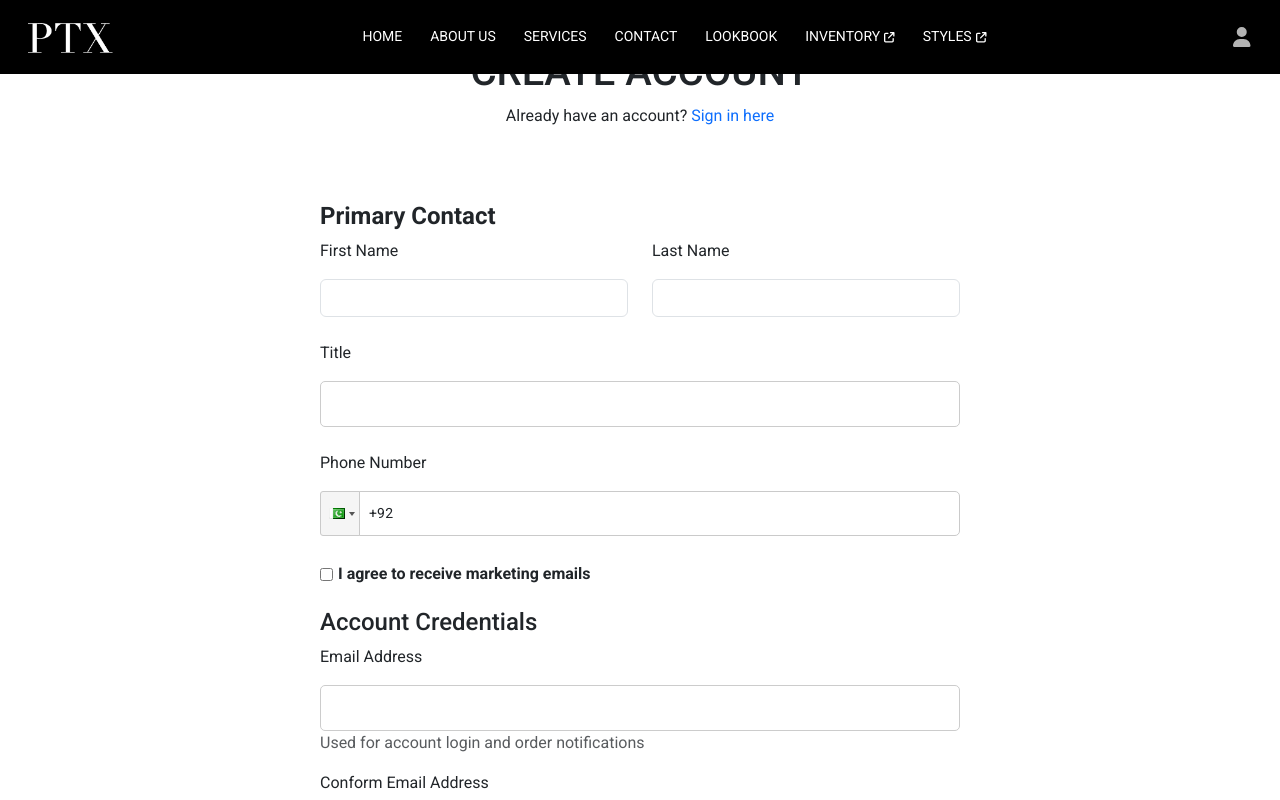
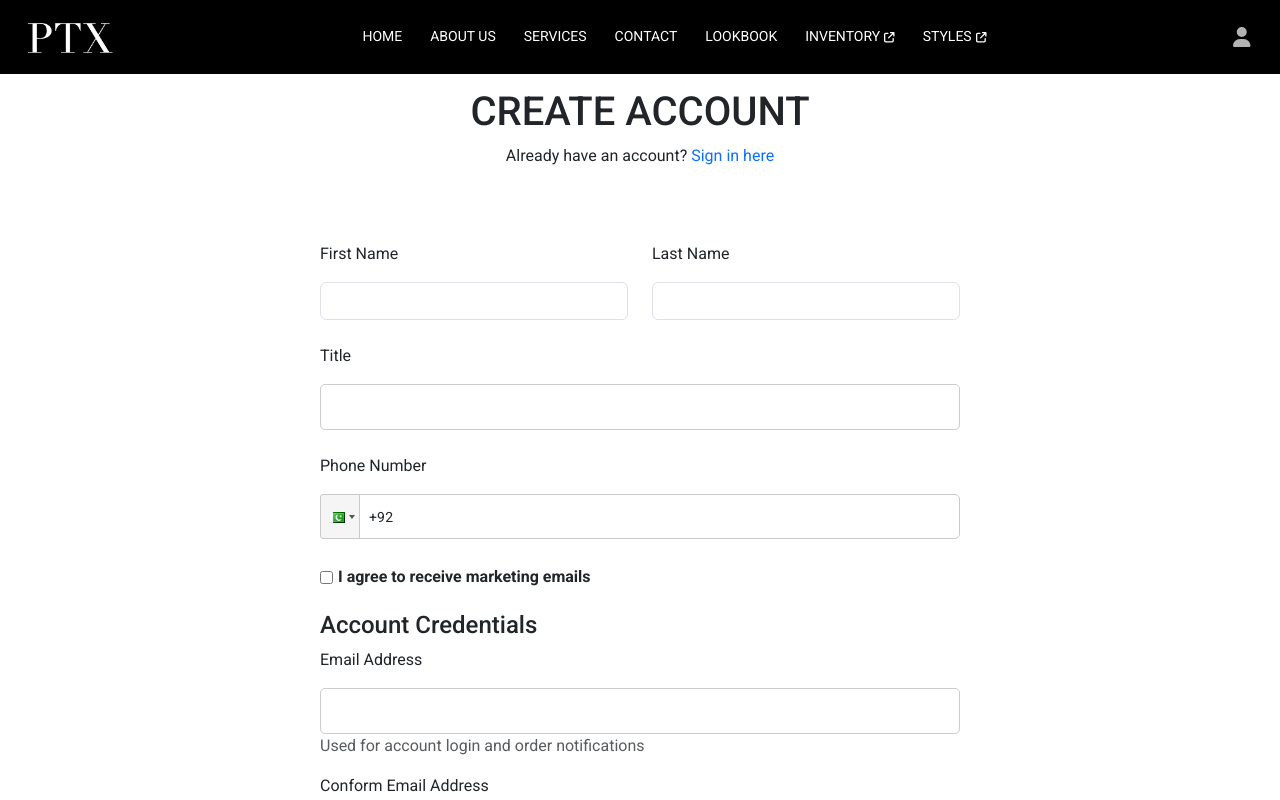
Before and after one commit to Zeeshanprojects/PTX-2, a React (Create React App) app in the folder PTX-2/ptx-2/: page /signup in a window 1280 px wide. Shown: the top 800 px of the page. Built offline with nearby package versions, Linux system fonts and the light colour scheme.

Commit message:
code updated

```diff
--- a/PTX-2/ptx-2/src/Pages/Login.jsx
+++ b/PTX-2/ptx-2/src/Pages/Login.jsx
@@ -9,9 +9,9 @@ export default function Login() {
   })
   return (
     <>
+ <div className="space"></div>
 
-
-      <div className="text-container pt-5">
+      <div className="text-container mt-5">
         <h1>SIGN IN</h1>
         <p>Dont have an account?<Link to="/signup"> Sign up here</Link> </p>
         <div className="page-container">
--- a/PTX-2/ptx-2/src/Pages/Signup.jsx
+++ b/PTX-2/ptx-2/src/Pages/Signup.jsx
@@ -14,7 +14,7 @@ useEffect(()=>{
   return (
     <>
     <div className="space"></div>
-      <div className="text-container pt-2">
+      <div className="text-container mt-5">
         <h1>CREATE ACCOUNT</h1>
         <p>Already have an account? <Link to="/login">Sign in here</Link></p>
       </div>
@@ -25,7 +25,7 @@ useEffect(()=>{
 
 
           <br/>
-            <h4 className="fw-bold">Primary Contact</h4>
+
             <div className="row">
               <div className="col-md-6">
                 <div className="form-group">
```
